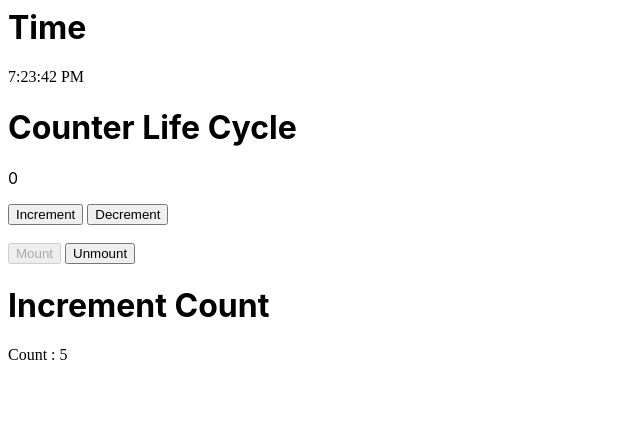
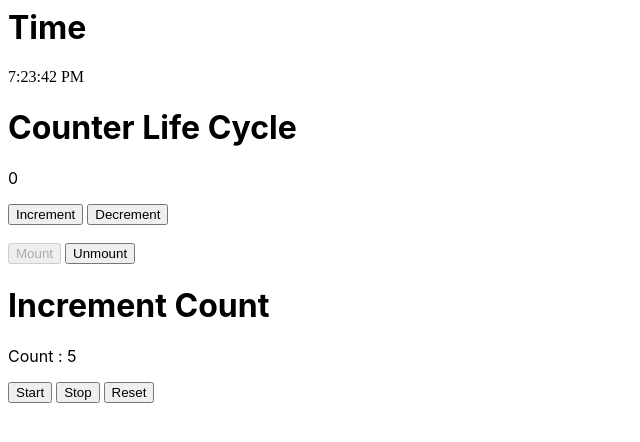
Before and after one commit to carmelraj/react-components, a React (Create React App) app: page / in a window 1280 px wide. Shown: the top 442 px of the page, without its empty margins (0-640 px from the left). Built offline with nearby package versions, Linux system fonts and the light colour scheme.

Commit message:
1 file modified

```diff
--- a/src/ClassComponent/Component/LifeCycle/incCount.js
+++ b/src/ClassComponent/Component/LifeCycle/incCount.js
@@ -5,6 +5,7 @@ class IncCount extends Component{
     this.state={
       count:0
     }
+    this.reset =()=>this.setState({count:0});
   }
 
   componentDidMount(){
@@ -23,7 +24,10 @@ class IncCount extends Component{
   render(){
     return(<>
       <h1>Increment Count</h1>
-        Count : {this.state.count}
+        <p>Count : {this.state.count}</p>
+        <button>Start</button>&nbsp;
+        <button>Stop</button>&nbsp;
+        <button onClick={this.reset}>Reset</button>
     </>);
   }
 }
```
